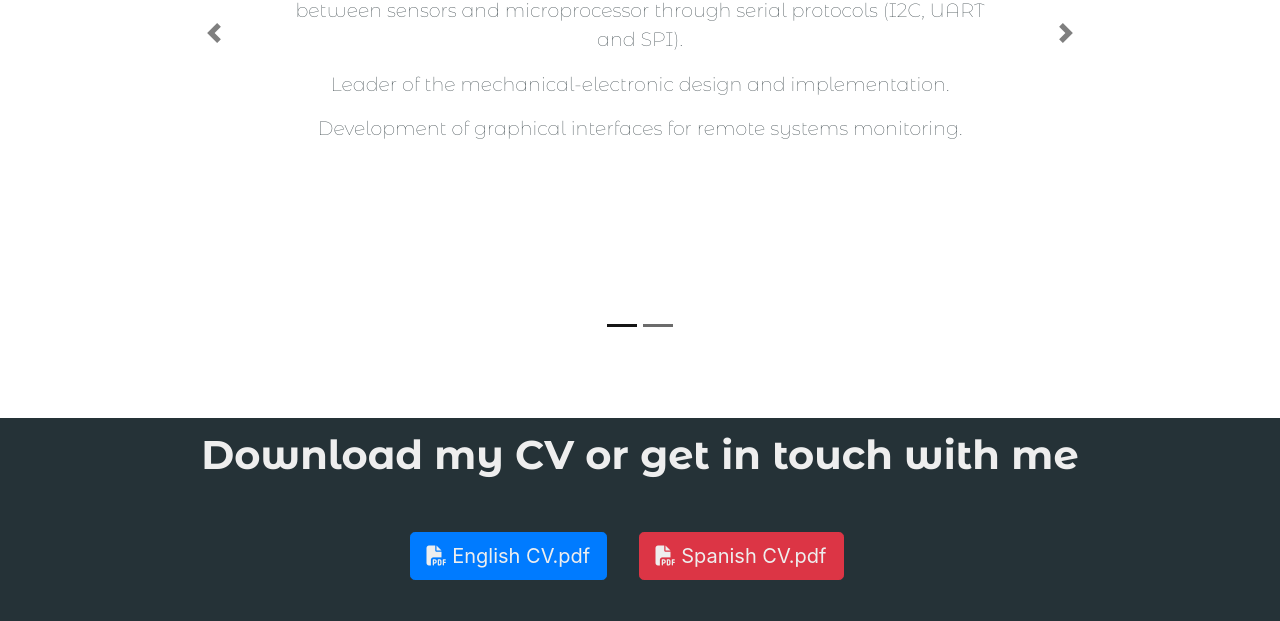
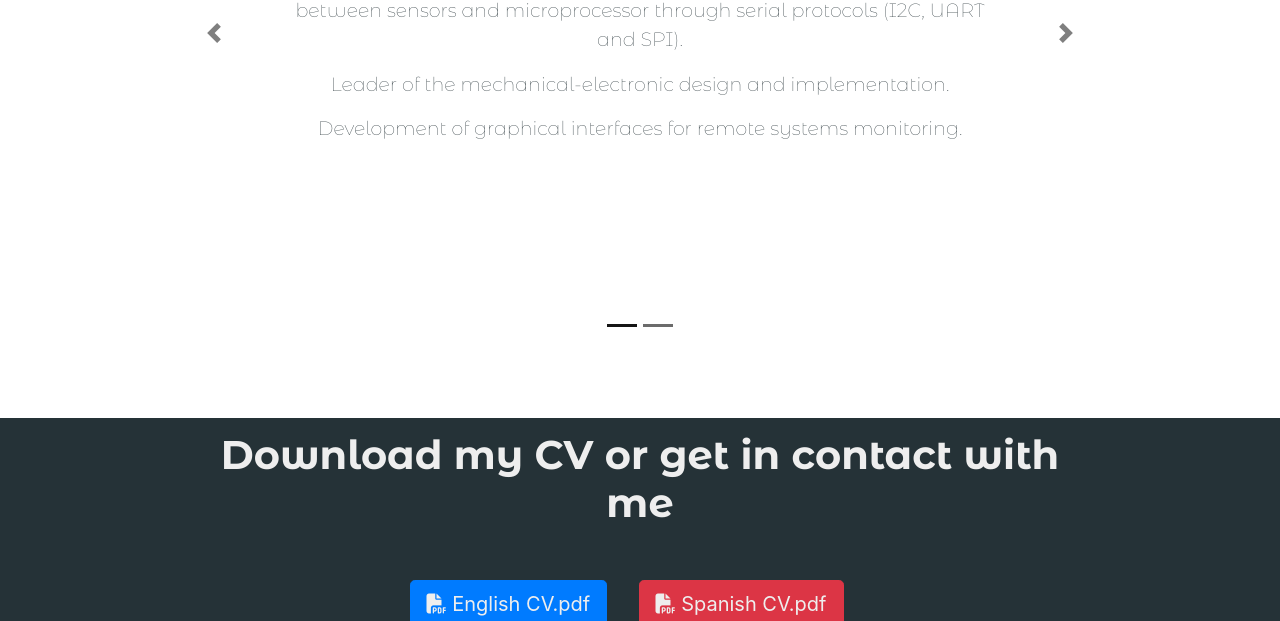
Before and after one commit to AndreX14/CV_EngAndreGutierrez, a plain HTML site: page index.html in a window 1280 px wide. Shown: the part 3121-3742 px from the top of the page. Drawn offline with nearby package versions, Linux system fonts and the light colour scheme.

Commit message:
Update index.html

```diff
--- a/index.html
+++ b/index.html
@@ -272,7 +272,7 @@
     <!-- Contact -->
     <section id="Contact">
         <section>
-            <h2>Download my CV or get in touch with me</h2>
+            <h2>Download my CV or get in contact with me</h2>
             <button type="button" class="btn btn-primary btn-lg download-btn"><a href="docs/CV GutierrezAndre_English.pdf" download="CV_EngAndreGutierrez.pdf" class="download-anchor"><i class="fas fa-file-pdf"></i> English CV.pdf</a></button>
             <button type="button" class="btn btn-danger btn-lg download-btn"><a href="docs/CV GutierrrezAndre_Spanish.pdf" download="CV_EngAndreGutierrez.pdf" class="download-anchor"><i class="fas fa-file-pdf"></i> Spanish CV.pdf</a></button>
         </section>
```
